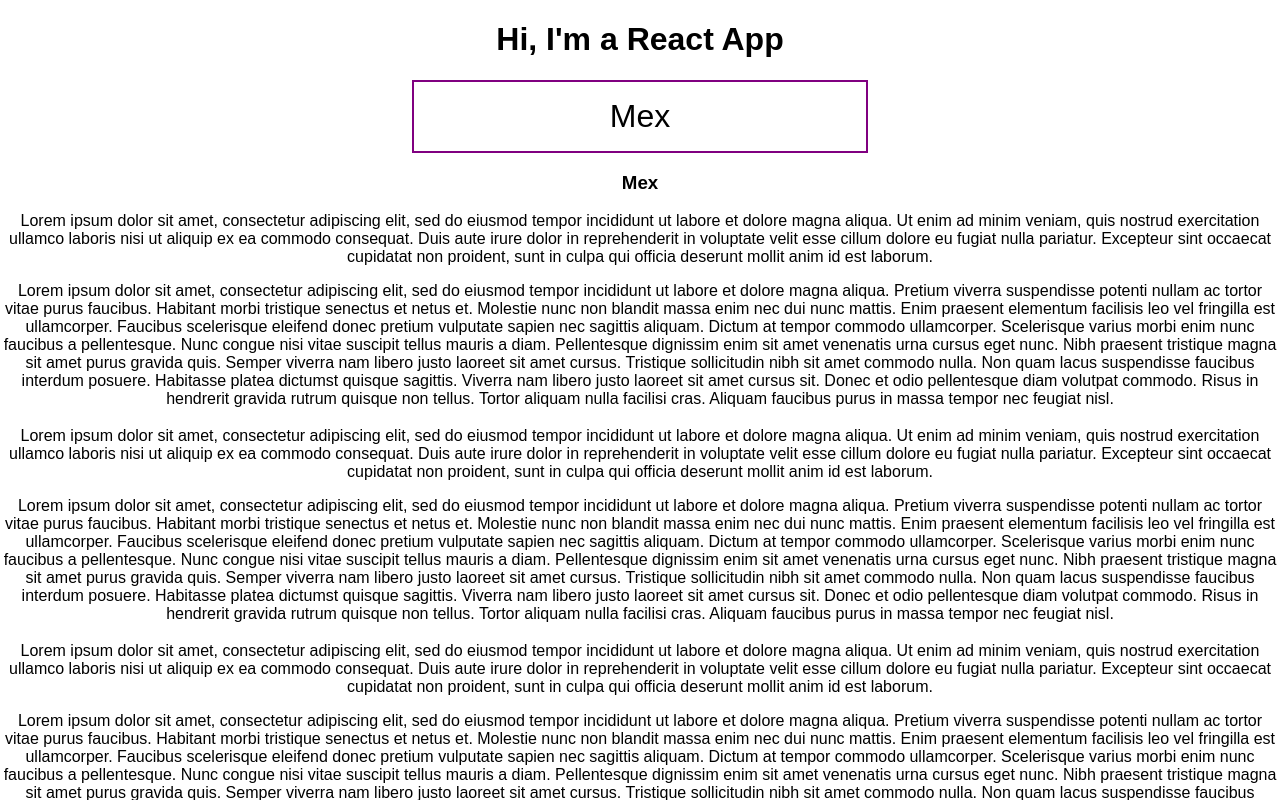
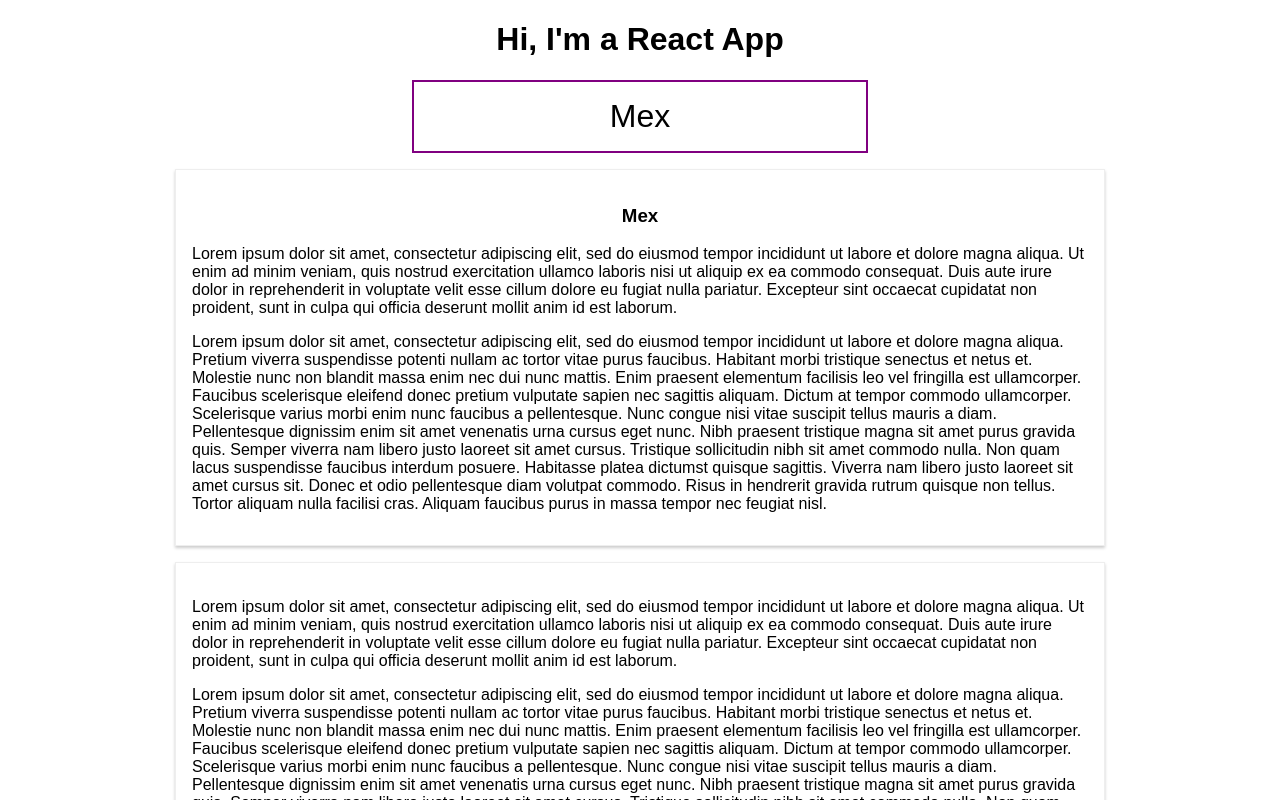
Before and after one commit to MMcClure11/react-complete-guide, a React (Create React App) app: page / in a window 1280 px wide. Shown: the top 800 px of the page. Built offline with nearby package versions, Linux system fonts and the light colour scheme.

Commit message:
Assignment 1 complete, add stylesheet for UserOutput

```diff
--- /dev/null
+++ b/src/UserOutput/UserOutput.css
@@ -0,0 +1,12 @@
+.UserOutput {
+  width: 70%;
+  margin: 16px auto;
+  border: 1px solid #eee;
+  box-shadow: 0 2px 3px #ccc;
+  padding: 16px;
+  text-align: left;
+}
+
+h3 {
+  text-align: center;
+}
--- a/src/UserOutput/UserOutput.js
+++ b/src/UserOutput/UserOutput.js
@@ -1,8 +1,10 @@
 import React from 'react'
+
+import './UserOutput.css'
 
 const UserOutput = (props) => {
   return (
-    <div>
+    <div className="UserOutput">
       <h3>{ props.username }</h3>
       <p>Lorem ipsum dolor sit amet, consectetur adipiscing elit, sed do eiusmod tempor incididunt ut labore et dolore magna aliqua. Ut enim ad minim veniam, quis nostrud exercitation ullamco laboris nisi ut aliquip ex ea commodo consequat. Duis aute irure dolor in reprehenderit in voluptate velit esse cillum dolore eu fugiat nulla pariatur. Excepteur sint occaecat cupidatat non proident, sunt in culpa qui officia deserunt mollit anim id est laborum.</p>
       <p>Lorem ipsum dolor sit amet, consectetur adipiscing elit, sed do eiusmod tempor incididunt ut labore et dolore magna aliqua. Pretium viverra suspendisse potenti nullam ac tortor vitae purus faucibus. Habitant morbi tristique senectus et netus et. Molestie nunc non blandit massa enim nec dui nunc mattis. Enim praesent elementum facilisis leo vel fringilla est ullamcorper. Faucibus scelerisque eleifend donec pretium vulputate sapien nec sagittis aliquam. Dictum at tempor commodo ullamcorper. Scelerisque varius morbi enim nunc faucibus a pellentesque. Nunc congue nisi vitae suscipit tellus mauris a diam. Pellentesque dignissim enim sit amet venenatis urna cursus eget nunc. Nibh praesent tristique magna sit amet purus gravida quis. Semper viverra nam libero justo laoreet sit amet cursus. Tristique sollicitudin nibh sit amet commodo nulla. Non quam lacus suspendisse faucibus interdum posuere. Habitasse platea dictumst quisque sagittis. Viverra nam libero justo laoreet sit amet cursus sit. Donec et odio pellentesque diam volutpat commodo. Risus in hendrerit gravida rutrum quisque non tellus. Tortor aliquam nulla facilisi cras. Aliquam faucibus purus in massa tempor nec feugiat nisl.</p>
```
